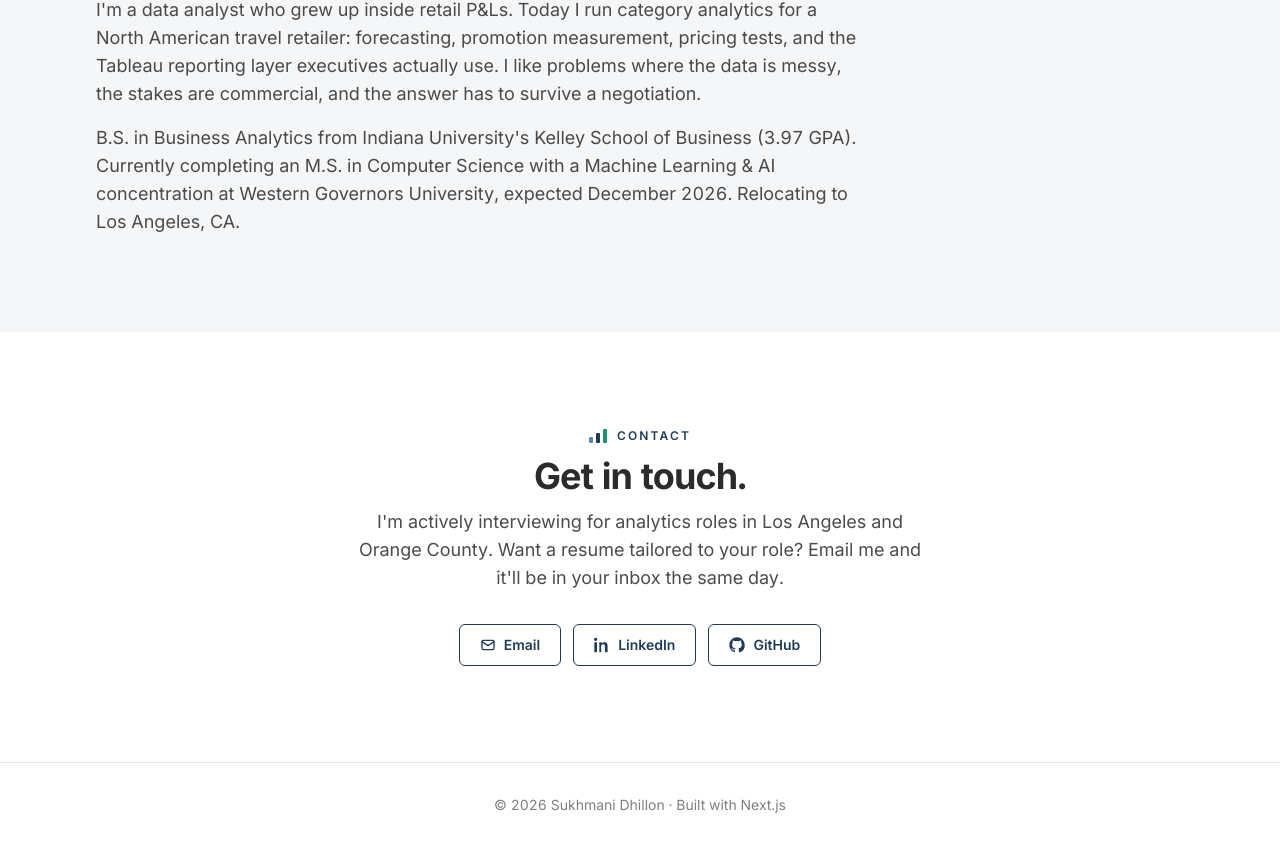
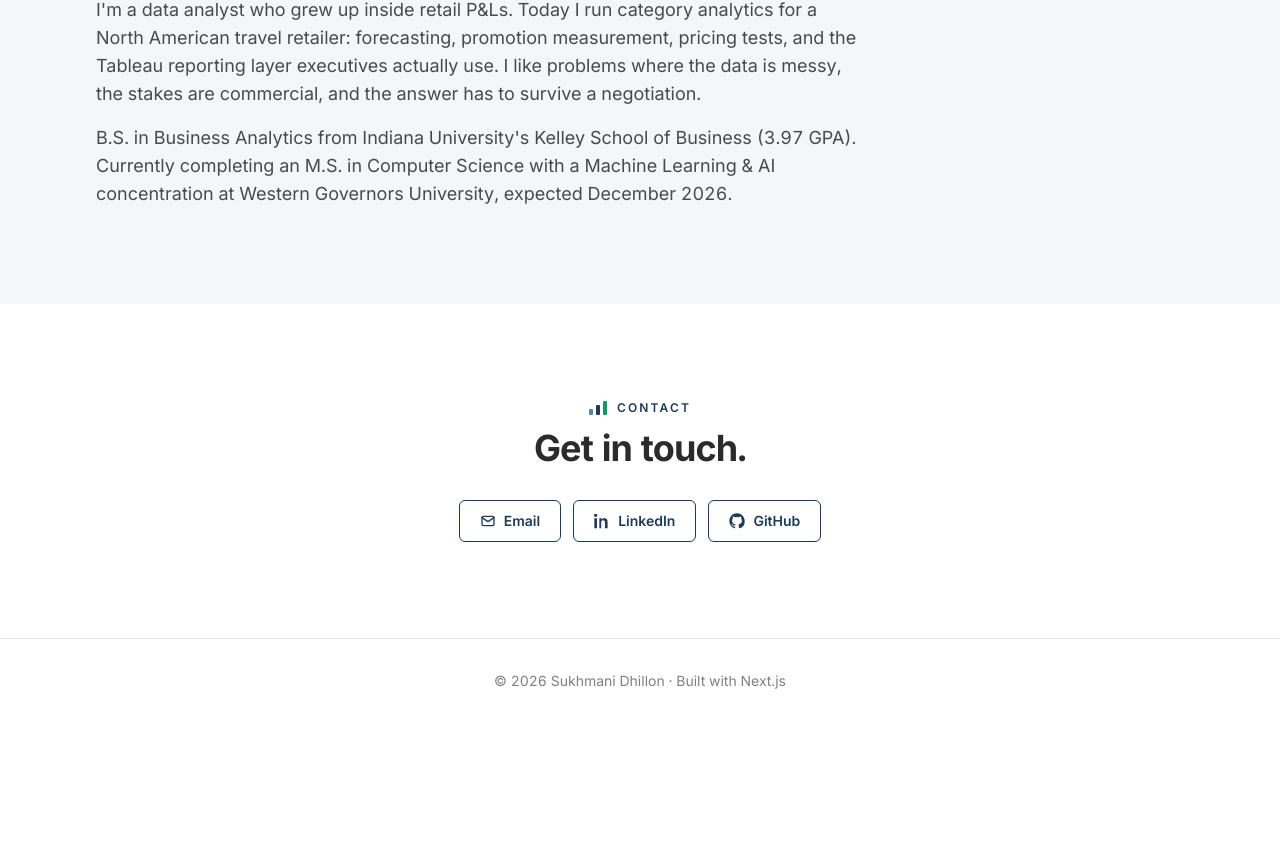
Before and after one commit to sukhmanidhillon/portfolio-website, a Next.js app: page / in a window 1280 px wide. Shown: the part 3700-4547 px from the top of the page. After the commit the page ends 4423 px from the top, so only its background shows below. Built offline with nearby package versions, Linux system fonts and the light colour scheme.

Commit message:
Trim about and contact copy

```diff
--- a/components/Contact.tsx
+++ b/components/Contact.tsx
@@ -40,9 +40,11 @@ export default function Contact() {
           <h2 className="text-3xl font-bold tracking-tight text-ink sm:text-4xl">
             {c.heading}
           </h2>
-          <p className="mx-auto mt-3 max-w-xl text-base leading-relaxed text-ink/85 sm:text-lg">
-            {c.line}
-          </p>
+          {c.line && (
+            <p className="mx-auto mt-3 max-w-xl text-base leading-relaxed text-ink/85 sm:text-lg">
+              {c.line}
+            </p>
+          )}
           <div className="mt-8 flex flex-wrap justify-center gap-3">
             <a href={`mailto:${c.email}`} className={linkClass}>
               {icon.email} Email
--- a/content/site.ts
+++ b/content/site.ts
@@ -33,7 +33,7 @@ export const site = {
   nickname: "Mani",
   siteTitle: "Sukhmani Dhillon | Retail & Category Analytics · SQL · Tableau",
   metaDescription:
-    "Data analyst specializing in retail and CPG analytics: demand forecasting, promotion measurement, and pricing analysis in SQL and Tableau. Relocating to Los Angeles, CA.",
+    "Data analyst specializing in retail and CPG analytics: demand forecasting, promotion measurement, and pricing analysis in SQL and Tableau.",
   siteUrl: "https://sukhmanidhillon.com",
 
   // ═══ 1. HERO ════════════════════════════════════════════════════
@@ -215,13 +215,13 @@ export const site = {
     // you'll find me ..."). Your blueprint's advice: skip it if it
     // feels forced. Currently omitted.
     paragraph2:
-      "B.S. in Business Analytics from Indiana University's Kelley School of Business (3.97 GPA). Currently completing an M.S. in Computer Science with a Machine Learning & AI concentration at Western Governors University, expected December 2026. Relocating to Los Angeles, CA.",
+      "B.S. in Business Analytics from Indiana University's Kelley School of Business (3.97 GPA). Currently completing an M.S. in Computer Science with a Machine Learning & AI concentration at Western Governors University, expected December 2026.",
   },
 
   // ═══ 7. CONTACT ═════════════════════════════════════════════════
   contact: {
     heading: "Get in touch.",
-    line: "I'm actively interviewing for analytics roles in Los Angeles and Orange County. Want a resume tailored to your role? Email me and it'll be in your inbox the same day.",
+    line: "",
     email: "manidhillonoffice@gmail.com",
     linkedin: "https://www.linkedin.com/in/sukhmani-dhillon-ksb",
     github: "https://github.com/sukhmanidhillon",
```
